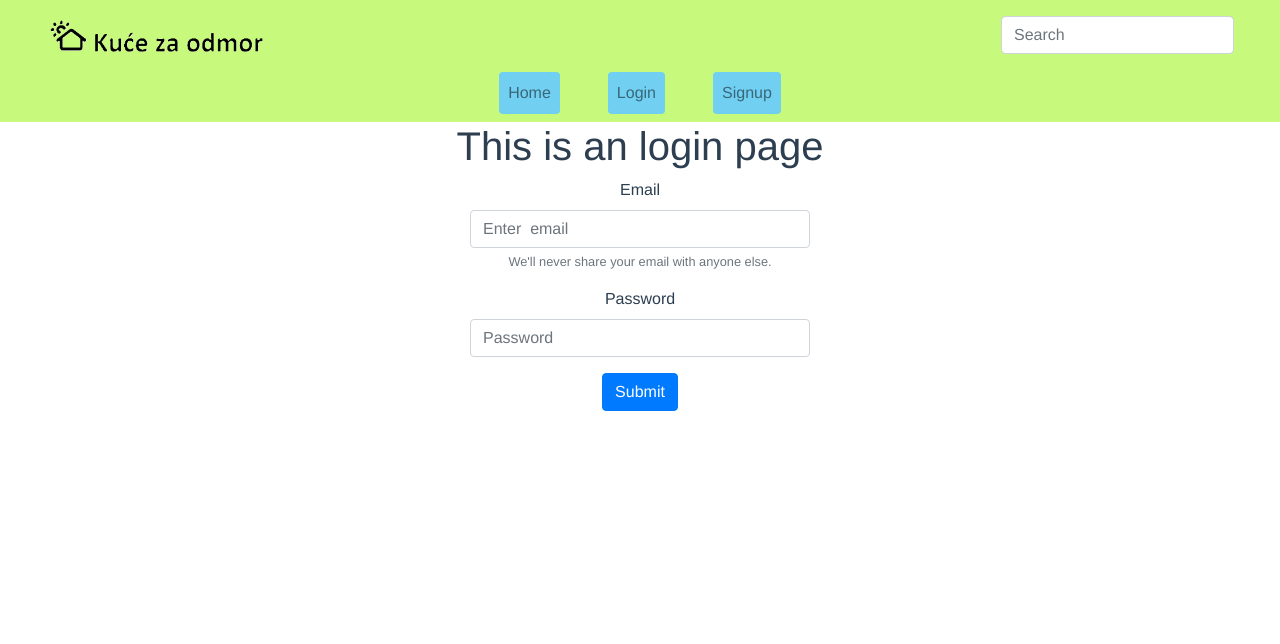
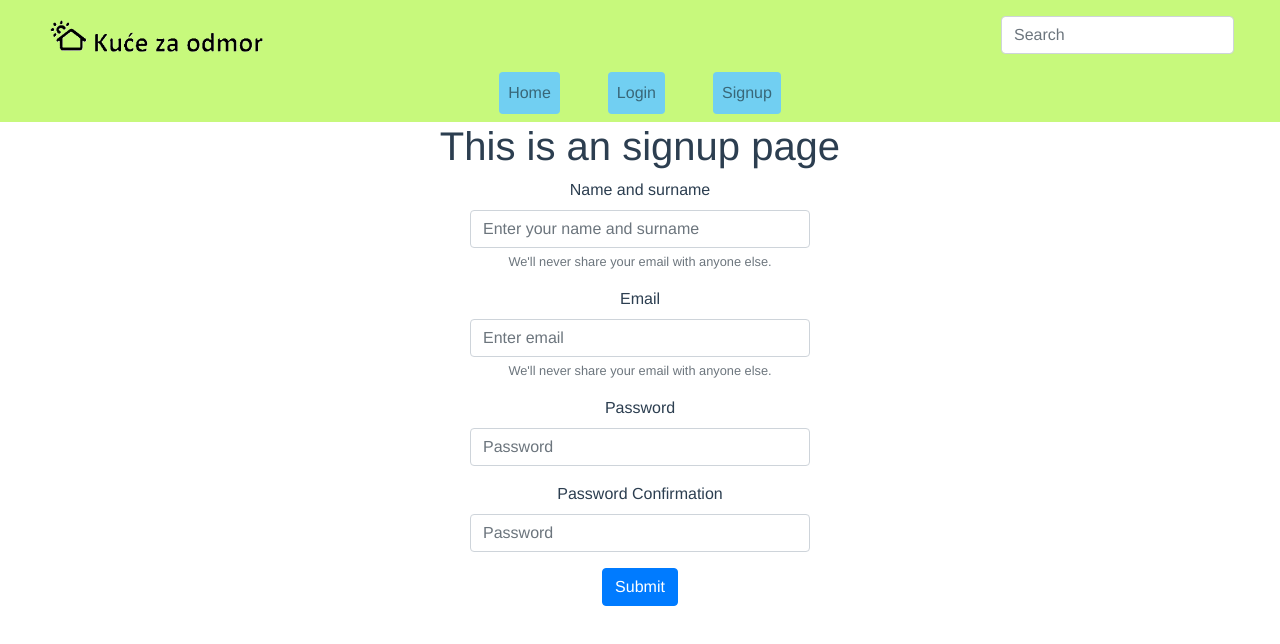
Before and after one commit to matejazivko/kuce_za_odmor, a Vue app: page /signup in a window 1280 px wide. Before the commit this address led to /login. Shown: the top 644 px of the page. Built offline with nearby package versions, Linux system fonts and the light colour scheme; no server answers.

Commit message:
Add files via upload

```diff
--- a/package.json
+++ b/package.json
@@ -8,7 +8,7 @@
   },
   "dependencies": {
     "core-js": "^3.38.1",
-    "firebase": "^10.13.0",
+    "firebase": "^10.13.1",
     "vue": "^3.2.13",
     "vue-router": "^4.0.3"
   },
--- a/src/App.vue
+++ b/src/App.vue
@@ -21,11 +21,14 @@
         <li class="nav-item">
           <router-link to="/" class="nav-link btn mx-4" style="background-color:#71CFF2;" > Home</router-link>
         </li>
-        <li class="nav-item">
+        <li v-if = "!store.currentUser"  class="nav-item">
           <router-link to="/login" class="nav-link btn mx-4" style="background-color:#71CFF2;" >Login</router-link>
         </li>
-        <li class="nav-item">
+        <li v-if = "!store.currentUser" class="nav-item">
            <router-link to="/signup" class="nav-link btn mx-4" style="background-color:#71CFF2;">Signup</router-link>
+        </li>
+        <li v-if = "store.currentUser" class="nav-item">
+           <a href="#" v-on:click.prevent="logout" class="nav-link btn mx-4" style="background-color:#71CFF2;">Logout</a>
         </li>
       </ul>
     </div>
@@ -41,36 +44,54 @@
 
 <script>
 import store from "@/store";
-import router from "@/router";
-import auth  from "@/firebase"; // Ispravno importovanje auth-a
+import {auth, onAuthStateChanged, signOut} from '@/firebase';
+import router from '@/router';
+
 
 export default {
   name: "App",
-
-  data() {
-    return {
-      store, // Vuex store je dostupan u komponenti
+  data(){
+   return {
+      store,
+      currentUser: null,
+      searchTerm: ''
     };
   },
+  methods:{
+    logout() {
+      signOut(auth).then(() => {
+        console.log('Korisnik odjavljen');
+        this.currentUser = null;
+        store.currentUser = null;
+        this.$router.push({ name: 'home' });
+      }).catch((error) => {
+        console.error('Greška prilikom odjave: ', error.message);
+      });
+    }
+  },
+  created(){
+  onAuthStateChanged(auth, (user) => {
+  if (user) {
+  console.log('*** User', user.email);
+  this.currentUser = user;
+  store.currentUser = user;
+  } else {
+  console.log('*** No user');
+  this.currentUser = null;
+  store.currentUser = null;
 
-  created() {
+if(this.$route.meta && this.$route.meta.requiresAuth){
+  this.$router.push({name: 'login'});
+}
+}
+});
+}
 
-    auth.onAuthStateChanged((user) => {
-      if (user) {
+};
 
-        console.log('Korisnik prijavljen', user.email);
-        store.currentUser = user.email;
-      } else {
 
-        console.log('Korisnik nije prijavljen');
-        store.currentUser = null;
-        if (router.currentRoute.name !== 'login') {
-          router.push({ name: 'login' });
-        }
-      }
-    });
-  },
-};
+
+
 </script>
 
 <style lang="scss">
--- a/src/firebase.js
+++ b/src/firebase.js
@@ -1,5 +1,5 @@
 import {initializeApp} from 'firebase/app';
-import {getAuth} from 'firebase/auth';
+import {getAuth,signInWithEmailAndPassword, createUserWithEmailAndPassword, signOut, onAuthStateChanged } from 'firebase/auth';
 
 
 const firebaseConfig = {
@@ -12,8 +12,8 @@ const firebaseConfig = {
 };
 
 // Initialize Firebase
+
 const app = initializeApp(firebaseConfig);
 const auth = getAuth(app);
 
-
-  export default auth;
+export {auth, signInWithEmailAndPassword, createUserWithEmailAndPassword, signOut, onAuthStateChanged};
--- a/src/router/index.js
+++ b/src/router/index.js
@@ -1,28 +1,24 @@
 import { createRouter, createWebHistory } from 'vue-router'
 import Home from '../views/Home.vue'
-import Login from '../views/Login.vue'
-import Signup from '../views/Signup.vue';
+import store from '@/store'
 
 const routes = [
   {
     path: '/',
     name: 'home',
-    component: Home
+    component: Home,
+    meta:{
+      needsUser: true
+    }
   },
   {
     path: '/login',
     name: 'login',
-    // route level code-splitting
-    // this generates a separate chunk (about.[hash].js) for this route
-    // which is lazy-loaded when the route is visited.
     component: () => import(/* webpackChunkName: "about" */ '../views/Login.vue')
   },
   {
     path: '/signup',
     name: 'signup',
-    // route level code-splitting
-    // this generates a separate chunk (about.[hash].js) for this route
-    // which is lazy-loaded when the route is visited.
     component: () => import(/* webpackChunkName: "about" */ '../views/Signup.vue')
   },
 ];
@@ -30,6 +26,16 @@ const routes = [
 const router = createRouter({
   history: createWebHistory(process.env.BASE_URL),
   routes
-})
+});
+
+router.beforeEach ((to, from, next) => {
+  const currentUser = store.currentUser;
+  if (to.meta.requiresAuth && !currentUser) {
+    next({ name: 'login' });
+  } else {
+    next();
+  }
+});
+
 
 export default router
--- a/src/views/Login.vue
+++ b/src/views/Login.vue
@@ -21,7 +21,7 @@
   </div>
   <button type="submit" class="btn btn-primary">Submit</button>
   </form>
-  <p v-if="errorMessage" class="error-message">{{ errorMessage }}</p>
+
   </div>
   <div class="col-sm"></div>
   </div>
@@ -32,30 +32,28 @@
 
 <script>
 
-import { signInWithEmailAndPassword } from 'firebase/auth';
-import {auth} from "@/firebase";
-
+import {auth, signInWithEmailAndPassword} from '@/firebase';
 
 export default {
   data() {
     return {
       email: '',
-      password: '',
-      errorMessage: '',
+      password: ''
+
+
     };
   },
   methods: {
-    async login() {
-      try {
-
-        const userCredential = await signInWithEmailAndPassword(auth, this.email, this.password);
-        console.log('Uspješna prijava', userCredential.user);
-        this.errorMessage = '';
-
-      } catch (error) {
-        this.errorMessage = 'Neuspješna prijava: ' + error.message;
+    login() {
+       signInWithEmailAndPassword(auth, this.email, this.password)
+        .then((userCredential) => {
+          console.log('Uspješna prijava', userCredential);
+          this.$router.replace({name:'home'});
+        })
+        .catch(function(error){
+          console.error('Greška prilikom prijave', error.message);
+        });
       }
-    },
-  },
-};
+    }
+  };
 </script>
--- a/src/views/Signup.vue
+++ b/src/views/Signup.vue
@@ -5,7 +5,14 @@
     <div class="row">
     <div class="col-sm"></div>
     <div class="col-sm">
-    <form>
+    <form @submit.prevent="signup">
+      <div class="form-group">
+    <label for="exampleInputNameAndSurname">Name and surname</label>
+    <input type="text" v-model= "nameAndSurname" class="form-control"
+    id="NameAndSurname" placeholder="Enter your name and surname" />
+    <small id="emailHelp" class="form-text text-muted" >We'll
+    never share your email with anyone else.</small>
+    </div>
     <div class="form-group">
     <label for="exampleInputEmail1">Email</label>
     <input type="email" v-model= "email" class="form-control"
@@ -14,41 +21,63 @@
     never share your email with anyone else.</small>
     </div>
     <div class="form-group">
-    <label for="exampleInputPassword1">Password</label>
+    <label for="exampleInputPassword">Password</label>
     <input type="password" v-model= "password" class="form-control"
     id="exampleInputPassword1" placeholder="Password" />
     </div>
     <div class="form-group">
-    <label for="exampleInputPassword1">Password Confirmation</label>
+    <label for="exampleInputPasswordConfirmation">Password Confirmation</label>
     <input type="password" v-model= "passwordConfirmation" class="form-control"
-    id="exampleInputPassword1" placeholder="Password" />
+    id="exampleInputPasswordConfirmation" placeholder="Password" />
     </div>
     <button type="submit" class="btn btn-primary">Submit</button>
     </form>
+    <p v-if="successMessage" class="text-success">{{ successMessage }}</p>
+    <p v-if="errorMessage" class="text-danger">{{ errorMessage }}</p>
     </div>
     <div class="col-sm"></div>
     </div>
     </div>
     </div>
-    <form @submit.prevent="signup"></form>
+
     </template>
     <script>
+    import { auth, createUserWithEmailAndPassword } from '@/firebase';
     export default {
       name: "signup",
 data() {
 return {
+nameAndSurname: "",
 email: "",
 password: "",
-passwordConfirmation: ""
-}
+passwordConfirmation: "",
+successMessage: "",
+errorMessage: ""
+};
 },
 methods: {
-signup() {
-firebase.auth().createUserWithEmailAndPassword(this.email,
-this.password).catch(function(error) {
-console.log(error);
-});
-}
-}
+    signup() {
+      if (this.password !== this.passwordConfirmation) {
+        this.errorMessage = "Lozinke se ne podudaraju!";
+        return;
+      }
+
+      createUserWithEmailAndPassword(auth, this.email, this.password)
+        .then((userCredential) => {
+
+          this.successMessage = "Račun je uspješno kreiran!";
+          console.log('Korisnik registriran:', userCredential.user);
+
+          setTimeout (() => {
+            this.$router.push({ name: 'login' });
+          }, 3000);
+      })
+        .catch((error) => {
+
+          this.errorMessage = `Greška prilikom registracije: ${error.message}`;
+          console.error('Greška prilikom registracije:', error);
+        });
+    }
+  }
 }
     </script>
--- a/vue.config.js
+++ b/vue.config.js
@@ -1,4 +1,13 @@
 const { defineConfig } = require('@vue/cli-service')
 module.exports = defineConfig({
   transpileDependencies: true
-})
+}),
+module.exports = {
+  chainWebpack: config => {
+    config.plugin('define')
+      .tap(args => {
+        args[0]['__VUE_PROD_HYDRATION_MISMATCH_DETAILS__'] = JSON.stringify(true);
+        return args;
+      });
+  }
+};
```
Also changed, not shown: 11 other files (tests, documents, lock files or other folders).
